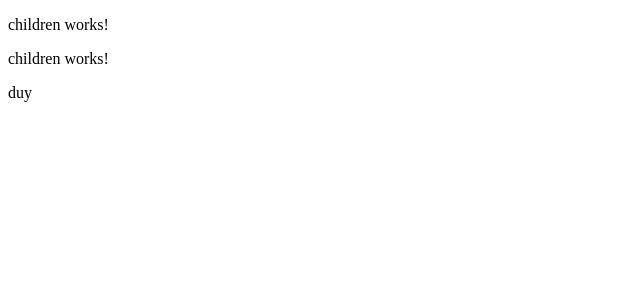
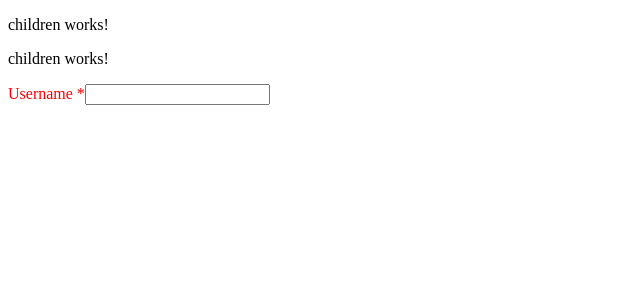
Before and after one commit to daovanduy125521/angular10, an Angular app in the folder angular10/: page / in a window 1280 px wide. Shown: the top 300 px of the page, without its empty margins (0-640 px from the left). Built offline with nearby package versions, Linux system fonts and the light colour scheme.

Commit message:
add start to label directive

```diff
--- a/angular10/src/app/app.module.ts
+++ b/angular10/src/app/app.module.ts
@@ -5,12 +5,14 @@ import { AppRoutingModule } from './app-routing.module';
 import { AppComponent } from './app.component';
 import { ParentComponent } from './parent/parent.component';
 import { ChildrenComponent } from './children/children.component';
+import { RequiredLabelDirective } from './required-label.directive';
 
 @NgModule({
   declarations: [
     AppComponent,
     ParentComponent,
-    ChildrenComponent
+    ChildrenComponent,
+    RequiredLabelDirective
   ],
   imports: [
     BrowserModule,
--- a/angular10/src/app/children/children.component.html
+++ b/angular10/src/app/children/children.component.html
@@ -1,2 +1,7 @@
 <p #div1>children works!</p>
 <p #div1>children works!</p>
+
+<form>
+    <label for="username" appRequiredLabel>Username</label>
+    <input id="username" type="text">
+  </form>
--- a/angular10/src/app/parent/parent.component.html
+++ b/angular10/src/app/parent/parent.component.html
@@ -1,2 +1 @@
 <app-children #element></app-children>
-<div >duy</div>
--- /dev/null
+++ b/angular10/src/app/required-label.directive.ts
@@ -0,0 +1,16 @@
+import { Directive, ElementRef, Renderer2, AfterViewInit } from '@angular/core';
+
+@Directive({
+  selector: '[appRequiredLabel]'
+})
+export class RequiredLabelDirective implements AfterViewInit {
+
+  constructor(private el: ElementRef, private renderer: Renderer2) { }
+
+  ngAfterViewInit(): void {
+    const label = this.el.nativeElement;
+    const star = this.renderer.createText(' *');
+    this.renderer.appendChild(label, star);
+    this.renderer.setStyle(label, 'color', 'red');
+  }
+}
```
